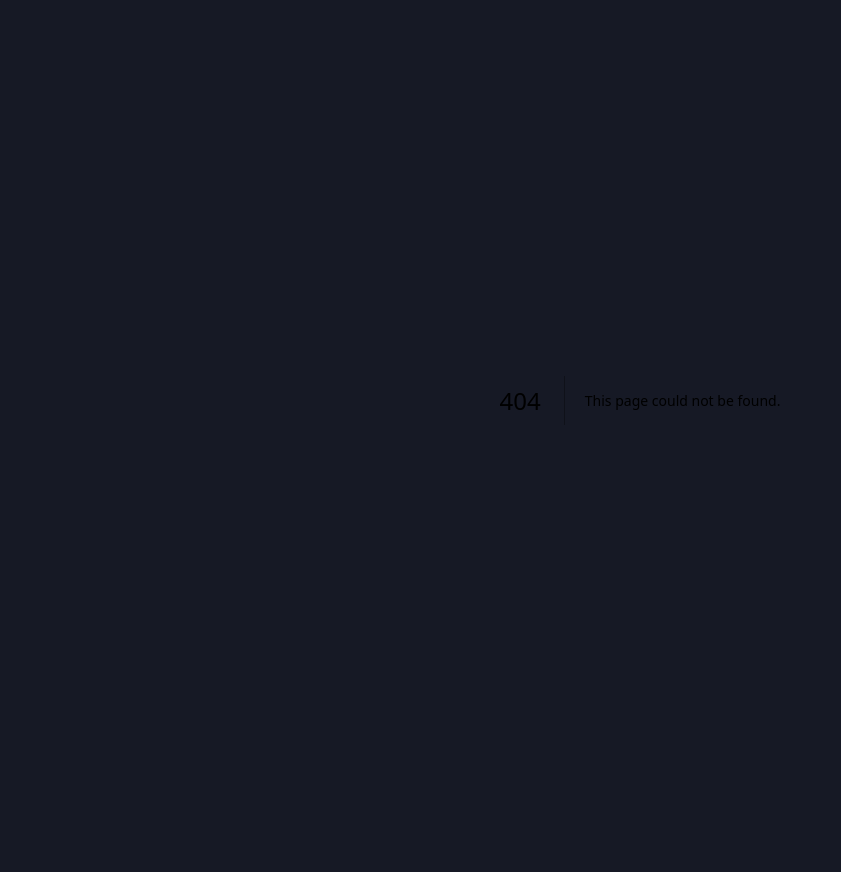
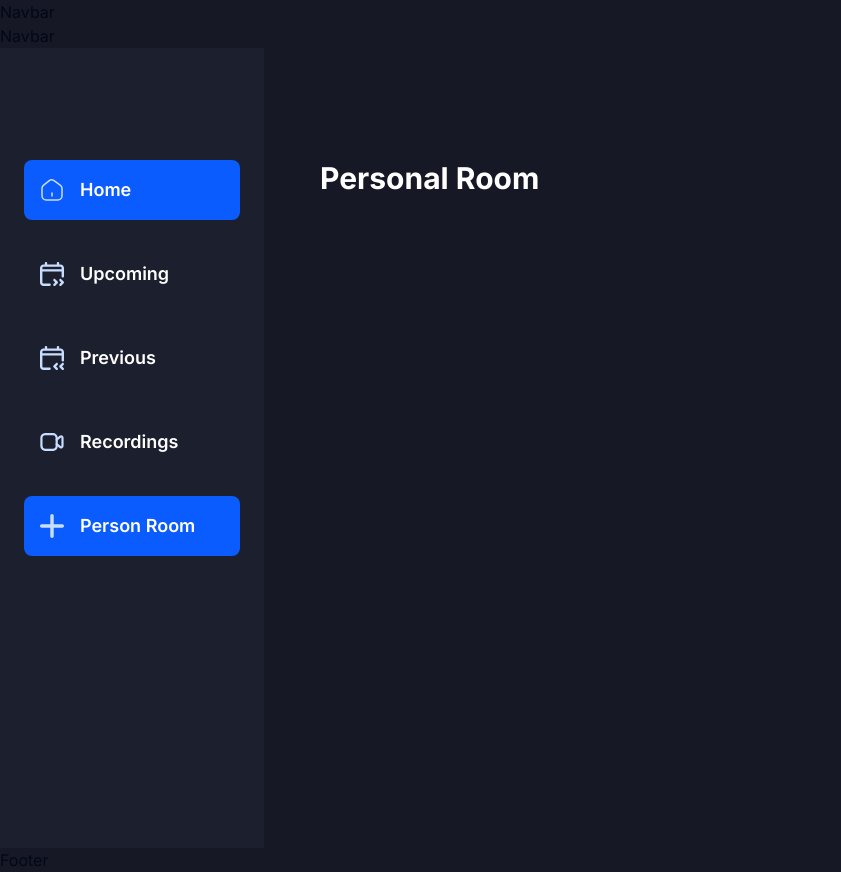
Before and after one commit to ptrwoo/WOOM, a Next.js app: page /personal-room in a window 1280 px wide. Before the commit this address had no page. Shown: the whole page, without its empty margins (0-841 px from the left). Before the commit the page ends 800 px from the top, so only its background shows below. Built offline with nearby package versions, Linux system fonts and the light colour scheme.

Commit message:
links work and also pictures

```diff
--- a/app/(root)/(home)/page.tsx
+++ b/app/(root)/(home)/page.tsx
@@ -2,7 +2,11 @@
 
 const Home = () => {
   return (
-    <div>Home</div>
+   <section className="flex size-full flex-col gap-10 text-white">
+    <h1 className='text-3xl font-bold'>
+      Home
+    </h1>
+   </section>
   )
 }
 
--- /dev/null
+++ b/app/(root)/(home)/personal-room/page.tsx
@@ -0,0 +1,13 @@
+import React from 'react'
+
+const PersonalRoom = () => {
+  return (
+    <section className="flex size-full flex-col gap-10 text-white">
+    <h1 className='text-3xl font-bold'>
+      Personal Room
+    </h1>
+   </section>
+  )
+}
+
+export default PersonalRoom
--- /dev/null
+++ b/app/(root)/(home)/previous/page.tsx
@@ -0,0 +1,13 @@
+import React from 'react'
+
+const Previous = () => {
+  return (
+    <section className="flex size-full flex-col gap-10 text-white">
+    <h1 className='text-3xl font-bold'>
+      Previous
+    </h1>
+   </section>
+  )
+}
+
+export default Previous
--- /dev/null
+++ b/app/(root)/(home)/recordings/page.tsx
@@ -0,0 +1,13 @@
+import React from 'react'
+
+const Recordings = () => {
+  return (
+    <section className="flex size-full flex-col gap-10 text-white">
+    <h1 className='text-3xl font-bold'>
+      Recordings
+    </h1>
+   </section>
+  )
+}
+
+export default Recordings
--- /dev/null
+++ b/app/(root)/(home)/upcoming/page.tsx
@@ -0,0 +1,13 @@
+import React from 'react'
+
+const Upcoming = () => {
+  return (
+    <section className="flex size-full flex-col gap-10 text-white">
+    <h1 className='text-3xl font-bold'>
+      Upcoming
+    </h1>
+   </section>
+  )
+}
+
+export default Upcoming
--- a/components/Sidebar.tsx
+++ b/components/Sidebar.tsx
@@ -5,6 +5,7 @@
 import { usePathname } from 'next/navigation';
 import Link from 'next/link';
 import { cn } from '@/lib/utils';
+import Image from 'next/image';
 
 const Sidebar = () => {
   const pathname = usePathname();
@@ -24,7 +25,15 @@
               'bg-blue-1': isActive,
             })}
             >
-              {link.label}
+              <Image
+                src ={link.imgUrl}
+                alt ={link.label}
+                width={24}
+                height={24}
+              />
+              <p className="text-lg font-semibold max-lg:hidden">
+                {link.label}
+              </p>
           </Link>
         );
       })}
```
